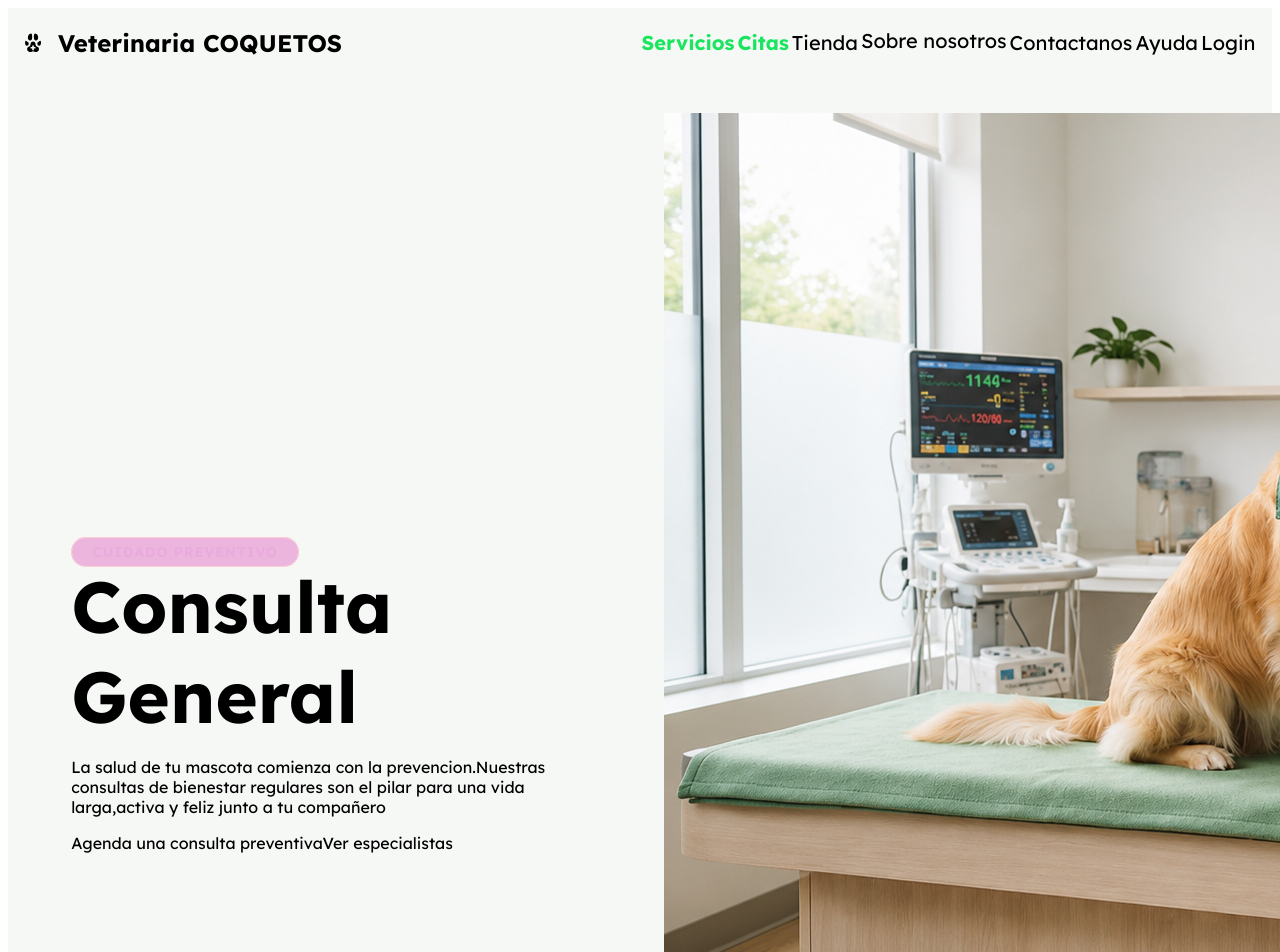
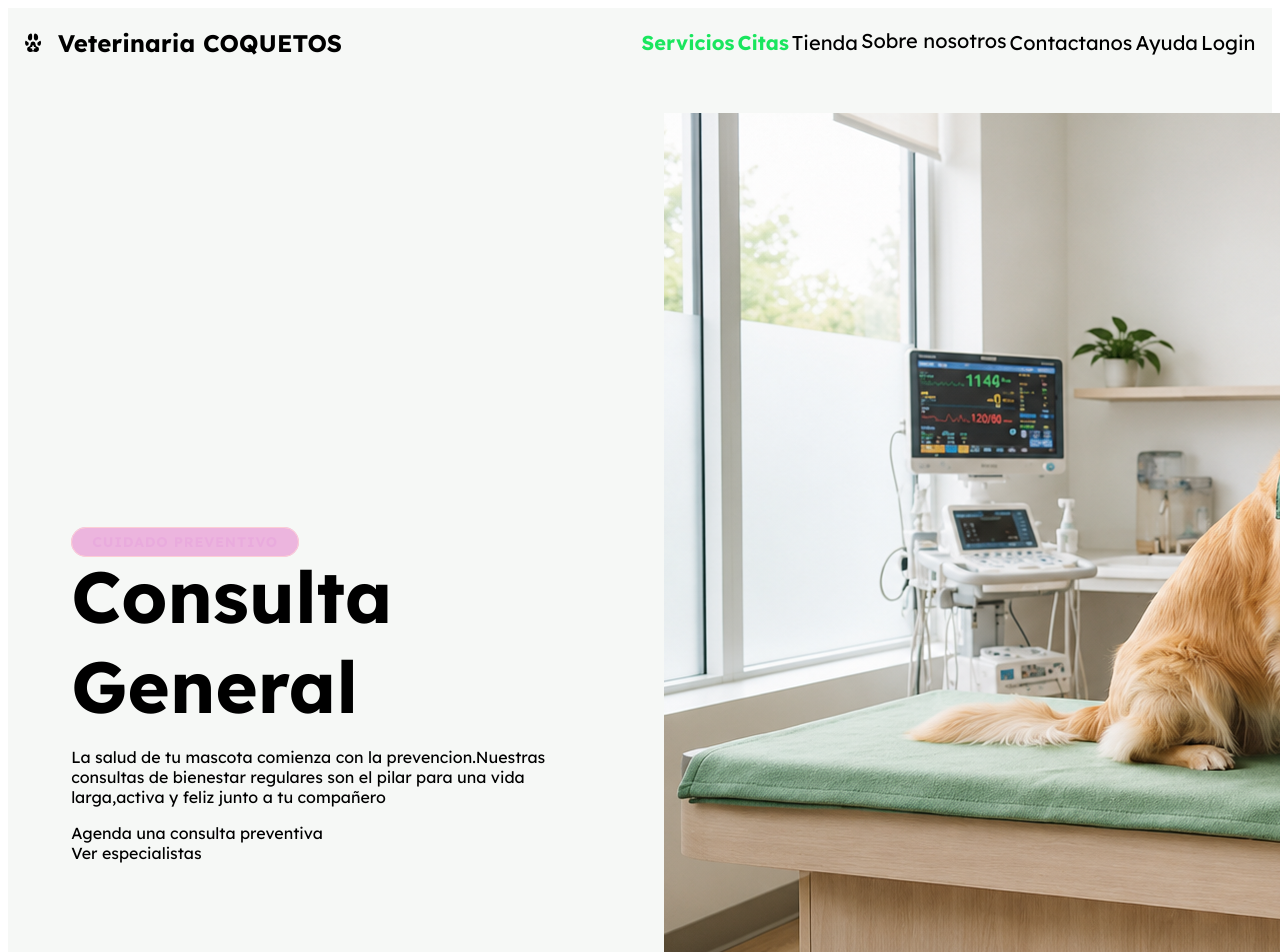
Before and after one commit to solzambrano/Veterinaria, a React (Vite) app: page /services/atention in a window 1280 px wide. Shown: the top 952 px of the page. Built offline with nearby package versions, Linux system fonts and the light colour scheme.

Commit message:
fixed colores en iconos

```diff
--- a/public/data/service-detail.jsx
+++ b/public/data/service-detail.jsx
@@ -12,7 +12,8 @@ import Speed from "../../src/assets/icons/speed.svg";
 import HealthServices from "../../src/assets/icons/health-services.svg";
 import Flask from "../../src/assets/icons/erlenmeyer-flask.svg";
 import Arrow from "../../src/assets/icons/arrow-right.svg";
-import Emergency from "../../src/assets/icons/emergency-home.svg";
+import Emergency from "../../src/assets/icons/emergency.svg";
+import EmergencyHome from "../../src/assets/icons/emergency-home.svg";
 import BodyUrgency from "../../src/view/Services/ServiceDetail/Bodies/Urgency";
 import BodyCirugy from "../../src/view/Services/ServiceDetail/Bodies/Cirugy";
 import BodyLaboratory from "../../src/view/Services/ServiceDetail/Bodies/ClinicalLaboratory";
@@ -37,7 +38,7 @@ const serviceDetail = [
     hover: "#f0630bba",
     header: {
       infoSup: {
-        iconSpan: Emergency,
+        iconSpan: EmergencyHome,
         filter:
           "invert(16%) sepia(78%) saturate(2748%) hue-rotate(347deg) brightness(85%) contrast(94%)",
         span: "DISPONIBLE 24/7 SIN CITA PREVIA",
--- a/src/view/Services/ServiceDetail/HeaderServices/header.style.js
+++ b/src/view/Services/ServiceDetail/HeaderServices/header.style.js
@@ -46,8 +46,8 @@ export const SpanTitle = styled.span`
   color: ${({ $color }) =>
     $color === "normal" ? "var(--color-Black)" : "var(--color-Green-s)"};
 `;
-export const LinkLeft = styled.a``;
-export const LinkRight = styled.a``;
+export const LinkLeft = styled.div``;
+export const LinkRight = styled.div``;
 export const ImageContainer = styled.div``;
 export const Image = styled.img``;
 export const Paragraph = styled.p``;
--- a/src/view/Services/ServiceDetail/HeaderServices/index.jsx
+++ b/src/view/Services/ServiceDetail/HeaderServices/index.jsx
@@ -26,7 +26,7 @@ const HeaderServices = ({ serviceData }) => {
   const { iconSpan, span, filter: FilterInfo } = serviceData.infoSup;
   const { titleHeader, description, textSecondaryLink } = serviceData;
   const { text, iconPrimary, filter: FilterPrimary } = serviceData.primaryLink;
-  console.log(title, serviceData);
+  console.log(title, FilterInfo);
 
   return (
     <Header>
@@ -44,7 +44,7 @@ const HeaderServices = ({ serviceData }) => {
         </Title>
         <ParagraphDescription>{description}</ParagraphDescription>
         <LinkRight>
-          {iconPrimary && <Icon src={iconPrimary} />}
+          {iconPrimary && <Icon src={iconPrimary} $filter={FilterPrimary} />}
           {text}
         </LinkRight>
         <LinkLeft>{textSecondaryLink}</LinkLeft>
```
